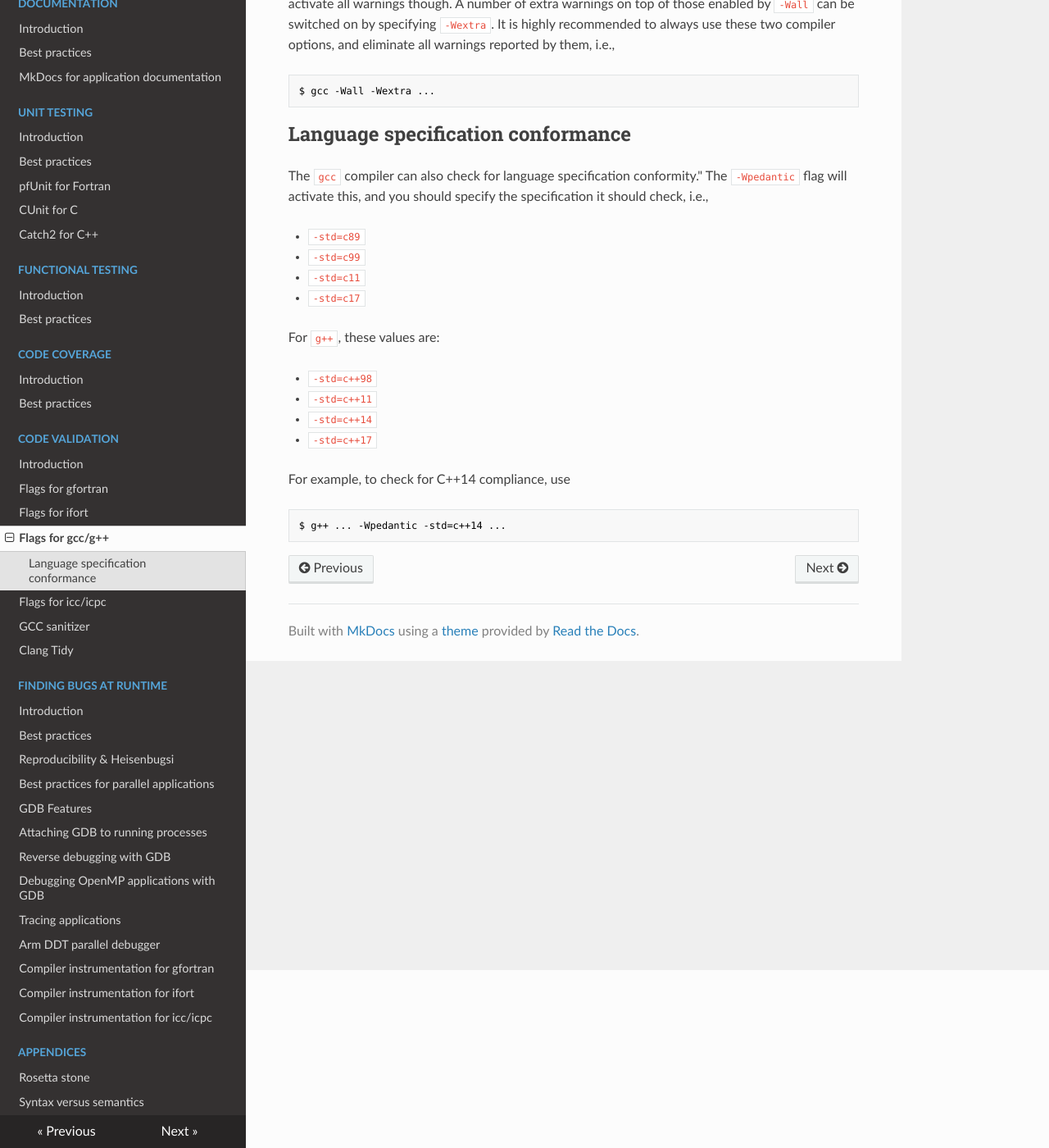
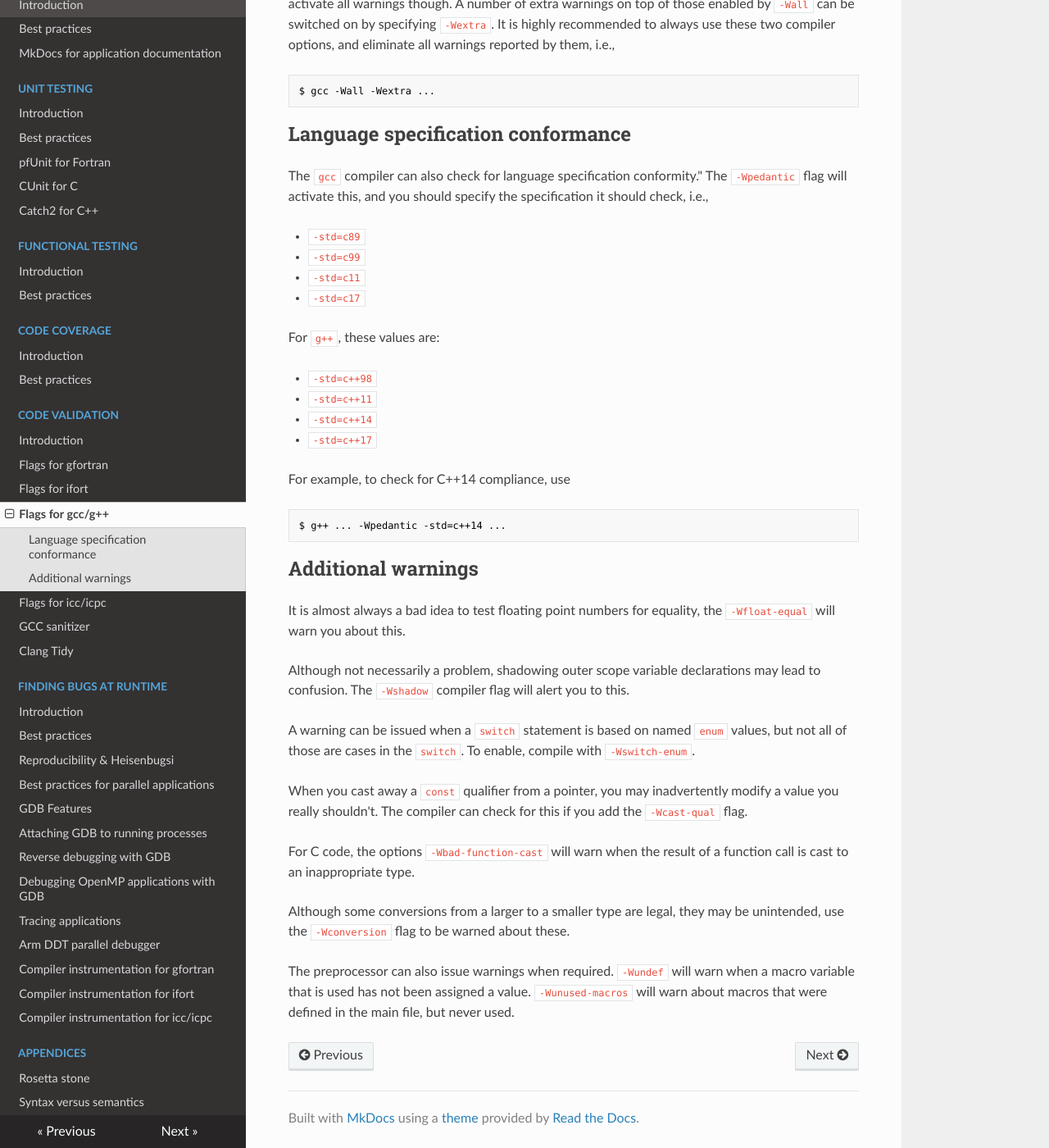
Before and after one commit to gjbex/Defensive_programming_and_debugging, an MkDocs documentation site: the page built from docs/CodeValidation/Compilers/gcc_flags.md, in a window 1280 px wide and 1400 px high, scrolled down 217 px. Shown: the whole window at 82% size. Built offline with MkDocs 1.6.1, drawn with Linux system fonts in a browser that asks for light colours; nearby versions of some CDN libraries.

Commit message:
Add section on more warning options

```diff
--- a/docs/CodeValidation/Compilers/gcc_flags.md
+++ b/docs/CodeValidation/Compilers/gcc_flags.md
@@ -28,3 +28,20 @@ For example, to check for C++14 compliance, use
 ~~~~bash
 $ g++ ... -Wpedantic -std=c++14 ...
 ~~~~
+
+
+## Additional warnings
+
+It is almost always a bad idea to test floating point numbers for equality, the `-Wfloat-equal` will warn you about this.
+
+Although not necessarily a problem, shadowing outer scope variable declarations may lead to confusion.  The `-Wshadow` compiler flag will alert you to this.
+
+A warning can be issued when a `switch` statement is based on named `enum` values, but not all of those are cases in the `switch`.  To enable, compile with `-Wswitch-enum`.
+
+When you cast away a `const` qualifier from a pointer, you may inadvertently modify a value you really shouldn't.  The compiler can check for this if you add the `-Wcast-qual` flag.
+
+For C code, the options `-Wbad-function-cast` will warn when the result of a function call is cast to an inappropriate type.
+
+Although some conversions from a larger to a smaller type are legal, they may be unintended, use the `-Wconversion` flag to be warned about these.
+
+The preprocessor can also issue warnings when required.  `-Wundef` will warn when a macro variable that is used has not been assigned a value.  `-Wunused-macros` will warn about macros that were defined in the main file, but never used.
```
